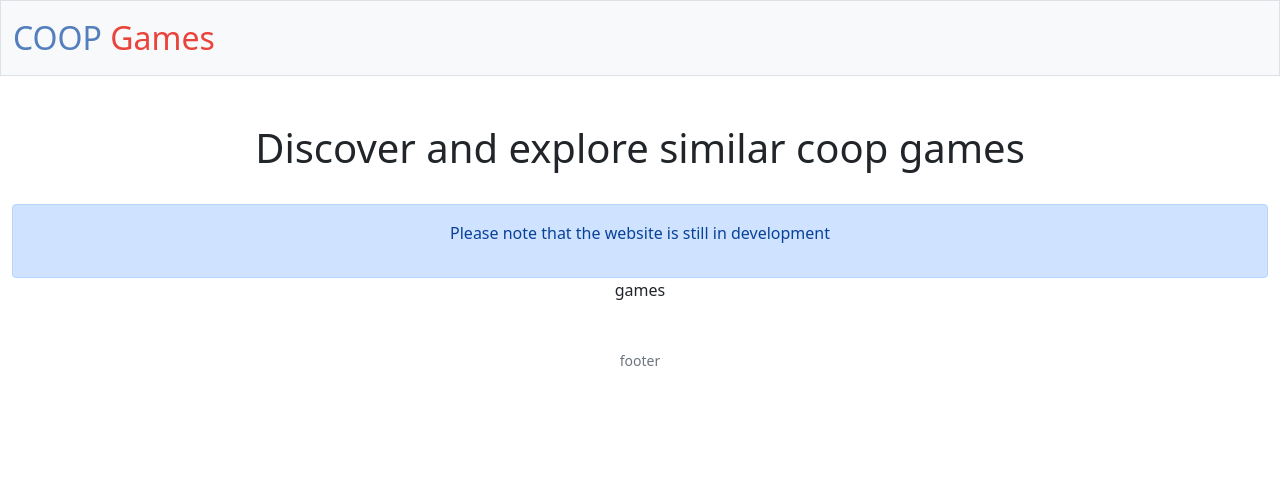
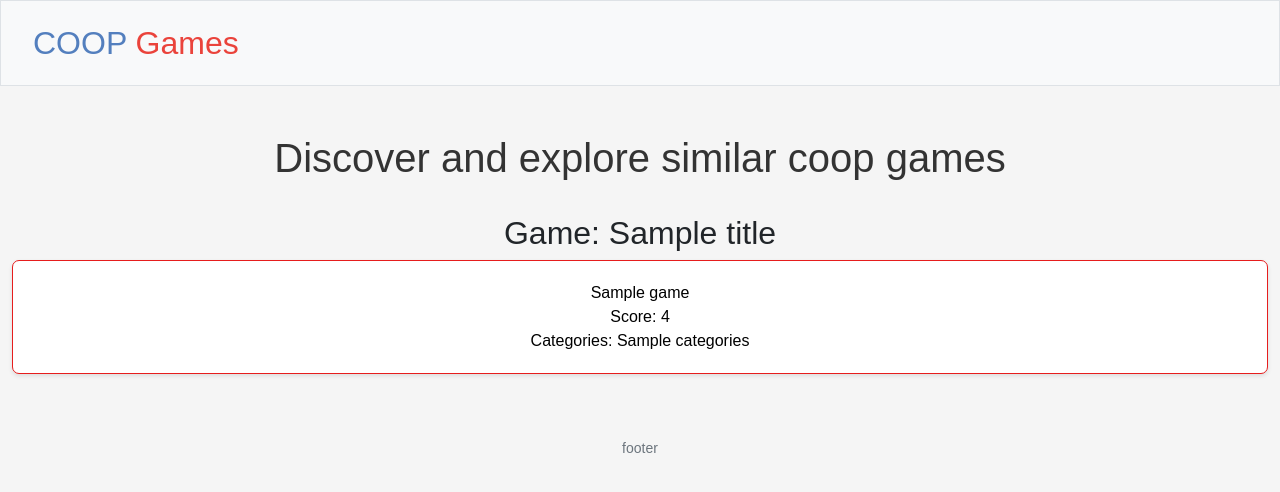
Before and after one commit to gabrielcampos21/cs50_project, a Flask app: template templates/search.html in a window 1280 px wide. Shown: the top 492 px of the page. Run offline with Flask 3, Linux system fonts and the light colour scheme; the template is opened without the code that fills it: most values are stand-ins (such as "Sample title", 1, 10 or a date in 2020); parts of the project's set-up code (start-up, migrations or seed data) failed here and were passed over.

Commit message:
added search similar games function to the website

```diff
--- a/app.py
+++ b/app.py
@@ -4,16 +4,13 @@ from flask import Flask, flash, redirect, render_template, request
 app = Flask(__name__)
 app.secret_key="12345"
 
-
 @app.route("/search", methods=["POST"])
 def search():
-    recommendations = recommender.get_recommendations(request.form.get('title'))
-    return render_template("search.html")
-    #return (str(recommender.get_recommendations(request.form.get('title'))))
-    #return redirect('/')
+    games = recommender.get_recommendations(request.form.get('title'))
+    return render_template("search.html", title=request.form.get('title'), games = games)
 
 @app.route("/", methods=["GET"])
 def index():
     return render_template("index.html")
 
-app.run()
+app.run(debug=True)
--- a/recommender.py
+++ b/recommender.py
@@ -14,31 +14,30 @@ with open(df_filename, 'rb') as pickle_file:
 with open(indices_filename, 'rb') as pickle_file:
     indices = pickle.load(pickle_file)
 
-# drop reviews column
+# TODO: drop reviews column
 
-# Function that takes in movie title as input and outputs most similar movies
+# Function that takes in game title as input and outputs top 10 most similar games
 def get_recommendations(name, cosine_sim=cosine_sim):
-    # Get the index of the movie that matches the title
+    # Get the index of the game that matches the title
     if name not in indices:
-      return "Game was not found"
+      return None
     idx = indices[name]
     #if idx > 35500: return "not in index range"
     if type(idx) == pd.core.series.Series: idx = idx[0]
 
-    # Get the pairwsie similarity scores of all movies with that movie
+    # Get the pairwsie similarity scores of all games with that game
     sim_scores = list(enumerate(cosine_sim[idx]))
 
-    # Sort the movies based on the similarity scores
+    # Sort the games based on the similarity scores
     sim_scores = sorted(sim_scores, key=lambda x: x[1], reverse=True)
 
-    # Get the scores of the 10 most similar movies
+    # Get the top 10 similarity scores
     sim_scores = sim_scores[1:11]
 
-    # Get the movie indices
+    # Get the games indices
     game_indices = [i[0] for i in sim_scores]
 
-    print(df.columns)
-    # Return the top 10 most similar movies
-    return df.iloc[game_indices]
+    # Return the top 10 most similar games
+    return df.iloc[game_indices].iloc()
 
 #print(get_recommendations("Unturned"))
--- a/static/styles.css
+++ b/static/styles.css
@@ -21,3 +21,68 @@ nav .navbar-brand .green
 {
     color: #2e944b;
 }
+
+
+body {
+    font-family: Arial, sans-serif;
+    margin: 0;
+    padding: 0;
+    background-color: #f4f4f4d7;
+}
+
+h1 {
+    color: #333;
+}
+
+.alert {
+    background-color: #ffc107;
+    color: #333;
+    padding: 10px;
+    margin-top: 10px;
+    margin-bottom: 10px;
+}
+
+ol {
+    list-style-type: none;
+    padding: 0;
+}
+
+li {
+    margin-bottom: 10px;
+    padding: 10px;
+    background-color: #fff;
+    border: 1px solid #e61d1d;
+    border-radius: 7px;
+    box-shadow: 0px 2px 4px rgba(0, 0, 0, 0.1);
+
+    transition: background-color 0.3s;
+}
+
+li:hover {
+    background-color: #f3f3f300;
+}
+
+a{
+    color:#333;
+}
+
+a:link {
+    text-decoration: none;
+}
+
+a:hover{
+    color: #0013be;
+}
+
+a:link, a:visited {
+    color: black;
+    padding: 10px 20px;
+    text-align: center;
+    text-decoration: none;
+    display: inline-block;
+    transition: background-color 0.3s;
+}
+
+  a:hover, a:active {
+    scale: 1.009;
+}
--- a/templates/index.html
+++ b/templates/index.html
@@ -6,10 +6,6 @@
 
 {% block main %}
     <h1>Discover and explore similar coop games</h1> <br>
-
-    <div class="alert alert-primary mb-0 text-center">
-        <p>Please note that the website is still in development</p>
-    </div>
     <form action="/search" method="post">
         <div class="mb-3">
             <label>Search</label>
--- a/templates/search.html
+++ b/templates/search.html
@@ -6,11 +6,21 @@
 
 {% block main %}
     <h1>Discover and explore similar coop games</h1> <br>
+    <div>
+        {% if games %}
+            <h2>Game: {{title}}</h2>
+            <ol>
+                {% for game in games %}
+                    <li><a href="https://store.steampowered.com/app/{{ game['AppID']}}">{{ game['Name'] }}
+                        <br> Score: {{game['PositiveRate']}}
+                        <br> Categories: {{game['Categories']}}
+                    </a></li>
+                {% endfor %}
+            </ol>
 
-    <div class="alert alert-primary mb-0 text-center">
-        <p>Please note that the website is still in development</p>
-    </div>
-    <div>
-        games
+        {% else %}
+            <h3>Game not found!</h3>
+            <h6>{{title}}</h6>
+        {% endif %}
     </div>
 {% endblock %}
```
Also changed, not shown: 2 other files.
